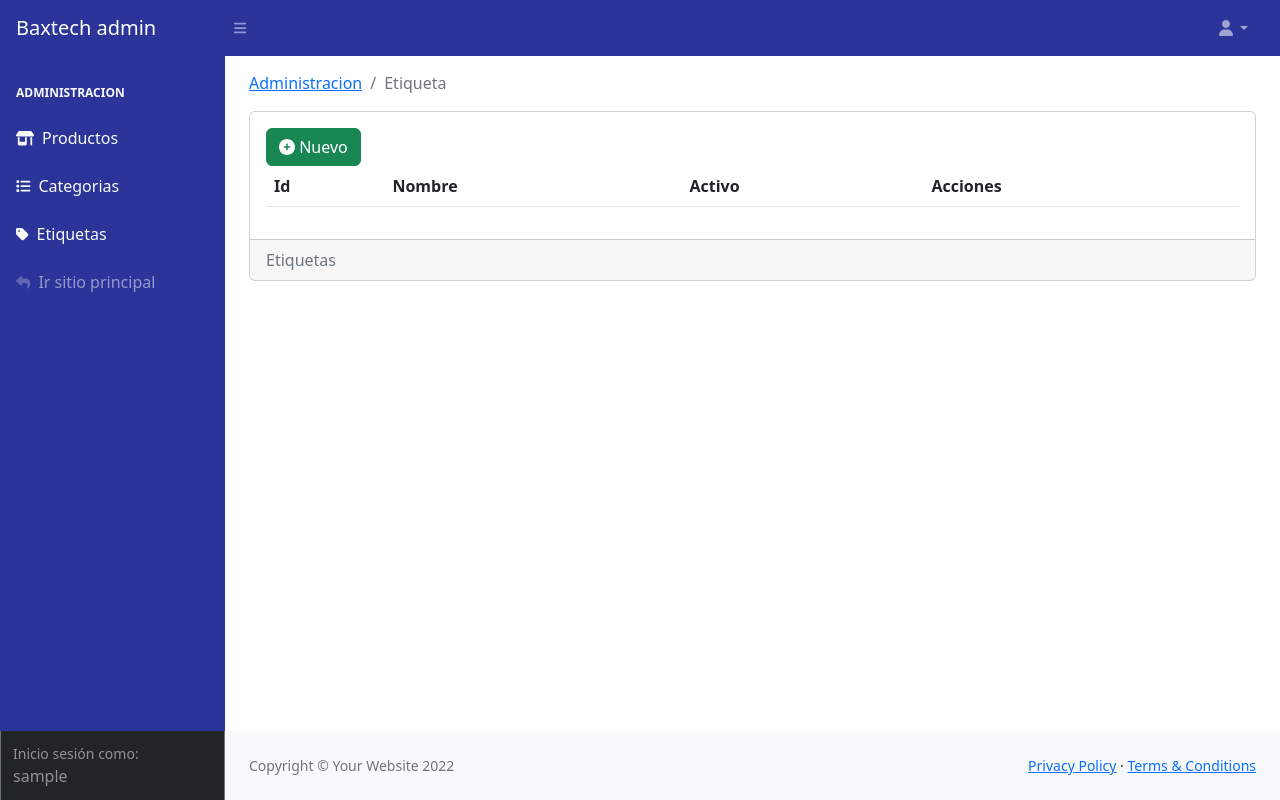
After one commit to JordiPrieto/23654_Grupo-11, a Django app: page /administracion/etiqueta in a window 1280 px wide. The commit adds this page. Run offline with Django 4.2, Linux system fonts and the light colour scheme; the visitor is signed in with stand-in values (Sample User, id 1); data that the repository does not hold is empty; some libraries are stand-ins or nearby versions.

Commit message:
tag crud en administracion

```diff
--- a/Core/templates/administracion/base.html
+++ b/Core/templates/administracion/base.html
@@ -47,6 +47,10 @@
                             <div class="sb-nav-link-icon text-light"><i class="fa-solid fa-list"></i></div>
                             <span class="menuitem">Categorias</span>
                         </a>
+                        <a class="nav-link text-light" href="{% url 'tag' %}">
+                            <div class="sb-nav-link-icon text-light"><i class="fa-solid fa-tag"></i></div>
+                            <span class="menuitem">Etiquetas</span>
+                        </a>
                         <a class="nav-link" href="{%url 'index'%}">
                             <div class="sb-nav-link-icon"><i class="fa-solid fa-reply"></i></div>
                             Ir sitio principal
--- /dev/null
+++ b/Core/templates/administracion/tag.html
@@ -0,0 +1,45 @@
+{% extends 'administracion/base.html' %}
+{% load static%}
+{% block titulo %}Etiquetas{% endblock%}
+
+{% block contenido %}
+<nav aria-label="breadcrumb" style="margin-top:15px;">
+    <ol class="breadcrumb">
+      <li class="breadcrumb-item"><a href="{%url 'administracion'%}">Administracion</a></li>
+      <li class="breadcrumb-item active" aria-current="page">Etiqueta</li>
+    </ol>
+  </nav>
+
+<div class="card" style="margin-top:15px;">
+    <div class="card-body">
+        <a name="" id="" class="btn btn-success" href="{%url 'tag_nuevo'%}" role="button"> <i class="fa-solid fa-circle-plus"></i> Nuevo</a>
+        <table class="table">
+            <thead>
+                <tr>
+                    <th>Id</th>
+                    <th>Nombre</th>
+                    <th>Activo</th>
+                    <th>Acciones</th>
+                </tr>
+            </thead>
+            <tbody>
+                {% for etiqueta in tag %}
+                    <tr>
+                        <td>{{etiqueta.id}}</td>
+                        <td>{{etiqueta.tag_name}}</td>
+                        <td>{{etiqueta.active}}</td>
+                        <td>
+                            <a href="{%url 'tag_editar' etiqueta.id%}" title="Editar" class="btn btn-primary"><i class="fas fa-pencil"></i></a>
+                            <a href="{%url 'tag_eliminar' etiqueta.id%}" title="Eliminar" class="btn btn-danger"><i class="fas fa-trash"></i></a>
+                        </td>
+                    </tr>
+                {% endfor %}
+
+            </tbody>
+        </table>
+    </div>
+    <div class="card-footer text-muted">
+        Etiquetas
+    </div>
+</div>
+{% endblock %}
--- a/administracion/urls.py
+++ b/administracion/urls.py
@@ -14,4 +14,9 @@ path('producto',views.ProductListView.as_view(),name='producto'),
 path('producto/nuevo',views.ProductoCreateView.as_view(),name='producto_nuevo'),
 path('producto/editar/<int:pk>',views.ProductUpdateView.as_view(),name='producto_editar'),
 path('producto/eliminar/<int:pk>',views.ProductDeleteView.as_view(),name='producto_eliminar'),
+
+path('etiqueta',views.TagListView.as_view(),name='tag'),
+path('etiqueta/nuevo',views.TagCreateView.as_view(),name='tag_nuevo'),
+path('etiqueta/editar/<int:pk>',views.TagUpdateView.as_view(),name='tag_editar'),
+path('etiqueta/eliminar/<int:pk>',views.TagDeleteView.as_view(),name='tag_eliminar'),
 ]
--- a/administracion/views.py
+++ b/administracion/views.py
@@ -3,7 +3,7 @@ from administracion.models import Category,Product,Tag,Employee,Client
 from django.views.generic import ListView, CreateView, DeleteView, UpdateView
 from django.urls import reverse_lazy
 from django.http import HttpRequest, HttpResponse
-from .forms import CategoryForm,CategoriaForm,ProductoCreateForm,ProductoUpdateForm
+from .forms import CategoryForm,CategoriaForm,ProductoCreateForm,ProductoUpdateForm,TagCreateForm,TagUpdateForm
 from django.contrib.auth.mixins import PermissionRequiredMixin
 from django.views.generic import TemplateView
 # Create your views here.
@@ -85,3 +85,42 @@ class ProductDeleteView(PermissionRequiredMixin,DeleteView):
 
     def handle_no_permission(self):
         return redirect('login')
+
+class TagListView(PermissionRequiredMixin,ListView):
+    model = Tag
+    template_name = 'administracion/tag.html'
+    permission_required = 'administracion'
+    context_object_name = 'tag'
+
+    def handle_no_permission(self):
+        return redirect('login')
+
+class TagCreateView(PermissionRequiredMixin,CreateView):
+    model = Tag
+    template_name = 'administracion/tag_nuevo.html'
+    permission_required = 'administracion'
+    form_class = TagCreateForm
+    success_url = reverse_lazy('tag')
+
+    def handle_no_permission(self):
+        return redirect('login')
+
+
+class TagUpdateView(PermissionRequiredMixin,UpdateView):
+    model = Tag
+    template_name = 'administracion/tag_editar.html'
+    permission_required = 'administracion'
+    form_class = TagUpdateForm
+    success_url = reverse_lazy('tag')
+
+    def handle_no_permission(self):
+        return redirect('login')
+
+class TagDeleteView(PermissionRequiredMixin,DeleteView):
+    model = Tag
+    template_name = 'administracion/tag_eliminar.html'
+    permission_required = 'administracion'
+    success_url = reverse_lazy('tag')
+
+    def handle_no_permission(self):
+        return redirect('login')
```
Also changed, not shown: Core/templates/administracion/tag_editar.html (added, +12 -0 lines), Core/templates/administracion/tag_eliminar.html (added, +22 -0 lines), Core/templates/administracion/tag_nuevo.html (added, +27 -0 lines), administracion/forms.py (+11 -1 lines).
